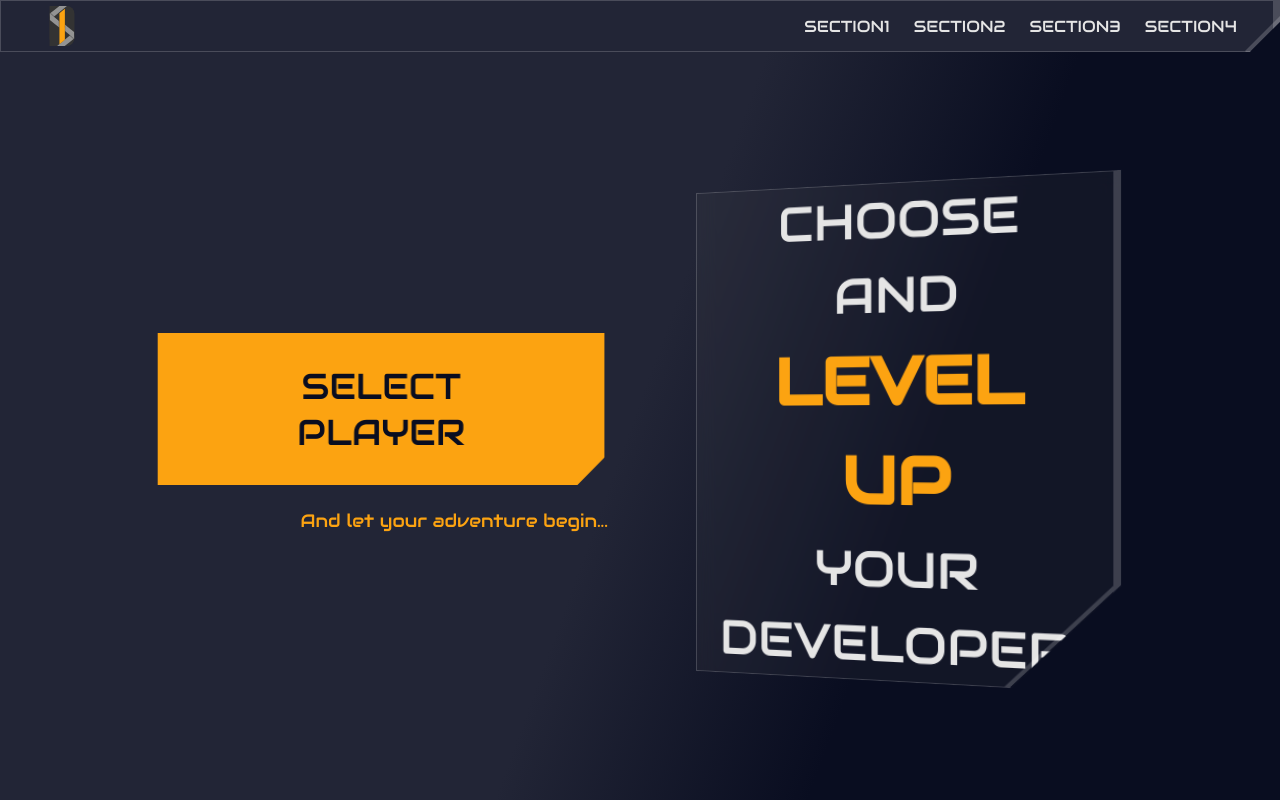
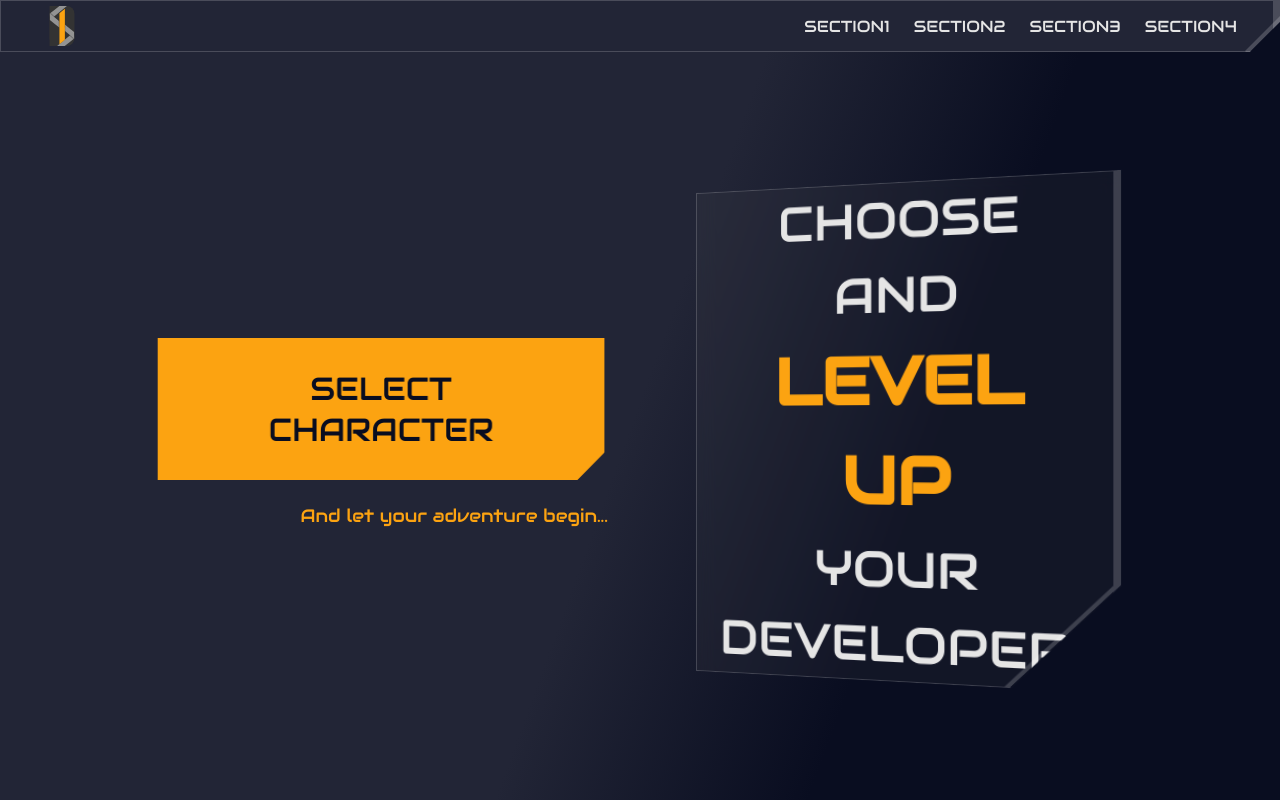
Before and after one commit to Dant3s15/portfoliov3, a React (Vite) app: page / in a window 1280 px wide. Built offline with nearby package versions, Linux system fonts and the light colour scheme.

Commit message:
REACT - outsourced button to separate component

```diff
--- a/src/components/Sections/Hero/Characters/Characters.jsx
+++ b/src/components/Sections/Hero/Characters/Characters.jsx
@@ -1,6 +1,7 @@
 import { useState, useEffect, useRef, useContext } from 'react';
+import Character from './Character';
+import ButtonBig from '../../../UI/ButtonBig';
 import classes from './Characters.module.scss';
-import Character from './Character';
 // import SelectedContext from '../../../../context/selected-context';
 
 const Characters = props => {
@@ -200,12 +201,16 @@ const Characters = props => {
         }`}
       >
         <div className={classes.cta}>
-          <button
+          {/* <button
             className={`${classes.cta__button} card--glass`}
-            onClick={ctaButtonHandler}
+            // onClick={ctaButtonHandler}
           >
             <div className={classes['cta__button--text']}>Select player</div>
-          </button>
+          </button> */}
+          <ButtonBig
+            onClick={ctaButtonHandler}
+            text='Select Character'
+          ></ButtonBig>
           <div className={`${classes['cta__text']}  shine`}>
             And let your adventure begin...
           </div>
--- a/src/components/Sections/Hero/Characters/Characters.module.scss
+++ b/src/components/Sections/Hero/Characters/Characters.module.scss
@@ -89,83 +89,89 @@
       cursor: default;
     }
 
-    &__button {
-      font-family: inherit;
-      position: relative;
-      background-color: var(--color-primary);
-      color: var(--color-dark);
-      font-size: 2.25rem;
-      text-transform: uppercase;
-      border: none;
+    // &__button {
+    //   font-family: inherit;
+    //   position: relative;
+    //   background-color: var(--color-primary);
+    //   color: var(--color-dark);
+    //   font-size: 2.25rem;
+    //   text-transform: uppercase;
+    //   border: none;
 
-      padding: 30px 60px;
-      cursor: pointer;
-      transition: all var(--transition-short) ease-out, color 0.1s ease-out,
-        text-shadow 0.1s ease-out;
-      transition-property: transform, opacity;
-      z-index: 10;
-      animation: flicker2 5s infinite alternate;
+    //   padding: 30px 60px;
+    //   cursor: pointer;
+    //   transition: all var(--transition-short) ease-out, color 0.1s ease-out,
+    //     text-shadow 0.1s ease-out;
+    //   transition-property: transform, opacity;
+    //   z-index: 10;
+    //   animation: flicker2 5s infinite alternate;
 
-      @include corner-cut(28px, var(--color-primary), 4px, 17px);
-      &::after {
-        content: none;
-      }
+    //   @include corner-cut(28px, var(--color-primary), 4px, 17px);
+    //   &::after {
+    //     content: none;
+    //   }
 
-      &:hover,
-      &:active {
-        outline: 3px solid #fff;
-        outline-offset: -3px;
-        color: #fff;
-        text-shadow: 0 0 4px #fff, 0 0 11px #fff, 0 0 19px #fff,
-          0 0 150px var(--color-primary);
-        // text-shadow: 0 0 4px #fff, 0 0 11px #fff, 0 0 19px #fff,
-        //   0 0 40px var(--color-primary), 0 0 80px var(--color-primary),
-        //   0 0 90px var(--color-primary), 0 0 100px var(--color-primary),
-        //   0 0 150px var(--color-primary);
-        animation: none;
-        & ~ .cta__text {
-          transition: all var(--transition-short) ease-out, color 0.1s ease-out,
-            text-shadow 0.1s ease-out;
-          transition-property: transform, opacity;
-          background-color: var(--color-primary);
-          animation: shine4 7s ease-in-out;
-        }
+    //   &:hover,
+    //   &:active {
+    //     outline: 3px solid #fff;
+    //     outline-offset: -3px;
+    //     color: #fff;
+    //     text-shadow: 0 0 4px #fff, 0 0 11px #fff, 0 0 19px #fff,
+    //       0 0 150px var(--color-primary);
+    //     // text-shadow: 0 0 4px #fff, 0 0 11px #fff, 0 0 19px #fff,
+    //     //   0 0 40px var(--color-primary), 0 0 80px var(--color-primary),
+    //     //   0 0 90px var(--color-primary), 0 0 100px var(--color-primary),
+    //     //   0 0 150px var(--color-primary);
+    //     animation: none;
+    //     & ~ .cta__text {
+    //       transition: all var(--transition-short) ease-out, color 0.1s ease-out,
+    //         text-shadow 0.1s ease-out;
+    //       transition-property: transform, opacity;
+    //       background-color: var(--color-primary);
+    //       animation: shine4 7s ease-in-out;
+    //     }
 
-        &::after {
-          content: '';
-          opacity: 1;
-          position: absolute;
-          width: 3px;
-          height: 200%;
-          transform: rotate(45deg);
-          transform-origin: left bottom;
-          bottom: 0;
-          left: calc(100% - 33px);
-          background-color: #fff;
-          animation: pxmove var(--transition-short) ease-in;
-        }
-      }
-      &:active {
-        transform: scale(0.95);
-      }
+    //     &::after {
+    //       content: '';
+    //       opacity: 1;
+    //       position: absolute;
+    //       width: 3px;
+    //       height: 200%;
+    //       transform: rotate(45deg);
+    //       transform-origin: left bottom;
+    //       bottom: 0;
+    //       left: calc(100% - 33px);
+    //       background-color: #fff;
+    //       animation: pxmove var(--transition-short) ease-in;
+    //     }
+    //   }
+    //   &:active {
+    //     transform: scale(0.95);
+    //   }
 
-      @media (max-width: $laptop) {
-        font-size: 30px;
-      }
+    //   @media (max-width: $laptop) {
+    //     font-size: 30px;
+    //   }
 
-      @media (max-width: $mobile) {
-        padding: 25px 10px;
-        font-size: 24px;
-        width: 90vw;
-      }
-    }
+    //   @media (max-width: $mobile) {
+    //     padding: 25px 10px;
+    //     font-size: 24px;
+    //     width: 90vw;
+    //   }
+    // }
   }
 }
-
-.cta__button:hover,
-.cta__button:hover ~ .cta__text {
-  transform: scale(1.1);
+.cta__text {
+  transition: all var(--transition-short) ease-out, color 0.1s ease-out,
+    text-shadow 0.1s ease-out;
+  transition-property: transform, opacity;
+  background-color: var(--color-primary);
+  animation: shine4 7s ease-in-out;
 }
+// .cta__button:hover,
+// .cta__button:hover ~ .cta__text {
+//   transform: scale(1.1);
+// }
 
 .character-level {
   border: 4px solid var(--color-primary);
--- /dev/null
+++ b/src/components/UI/ButtonBig.jsx
@@ -0,0 +1,13 @@
+import classes from './ButtonBig.module.scss';
+const ButtonBig = props => {
+  return (
+    <button
+      className={`${classes['button-big']} card--glass`}
+      onClick={props.onClick}
+    >
+      <div className={classes['cta__button--text']}>{props.text}</div>
+    </button>
+  );
+};
+
+export default ButtonBig;
--- /dev/null
+++ b/src/components/UI/ButtonBig.module.scss
@@ -0,0 +1,78 @@
+@import '../../scss/style.scss';
+.button-big {
+  font-family: inherit;
+  position: relative;
+  background-color: var(--color-primary);
+  color: var(--color-dark);
+  font-size: 2rem;
+  text-transform: uppercase;
+  border: none;
+
+  padding: 30px 55px;
+  cursor: pointer;
+  transition: all var(--transition-short) ease-out, color 0.1s ease-out,
+    text-shadow 0.1s ease-out;
+  transition-property: transform, opacity;
+  z-index: 10;
+  animation: flicker2 5s infinite alternate;
+
+  @include corner-cut(28px, var(--color-primary), 4px, 17px);
+  &::after {
+    content: none;
+  }
+
+  &:hover,
+  &:active {
+    outline: 3px solid #fff;
+    outline-offset: -3px;
+    color: #fff;
+    text-shadow: 0 0 4px #fff, 0 0 11px #fff, 0 0 19px #fff,
+      0 0 150px var(--color-primary);
+    // text-shadow: 0 0 4px #fff, 0 0 11px #fff, 0 0 19px #fff,
+    //   0 0 40px var(--color-primary), 0 0 80px var(--color-primary),
+    //   0 0 90px var(--color-primary), 0 0 100px var(--color-primary),
+    //   0 0 150px var(--color-primary);
+    animation: none;
+    // & ~ .cta__text {
+    //   transition: all var(--transition-short) ease-out, color 0.1s ease-out,
+    //     text-shadow 0.1s ease-out;
+    //   transition-property: transform, opacity;
+    //   background-color: var(--color-primary);
+    //   animation: shine4 7s ease-in-out;
+    // }
+
+    &::after {
+      content: '';
+      opacity: 1;
+      position: absolute;
+      width: 3px;
+      height: 200%;
+      transform: rotate(45deg);
+      transform-origin: left bottom;
+      bottom: 0;
+      left: calc(100% - 33px);
+      background-color: #fff;
+      animation: pxmove var(--transition-short) ease-in;
+    }
+    &:active {
+      transform: scale(0.95);
+      text-shadow: 0 0 4px #fff, 0 0 11px #fff, 0 0 19px #fff,
+        0 0 150px var(--color-primary);
+    }
+  }
+
+  @media (max-width: $laptop) {
+    font-size: 30px;
+  }
+
+  @media (max-width: $mobile) {
+    padding: 25px 10px;
+    font-size: 24px;
+    width: 90vw;
+  }
+}
+
+.button-big:hover,
+.button-big:hover ~ .cta__text {
+  transform: scale(1.1);
+}
```
